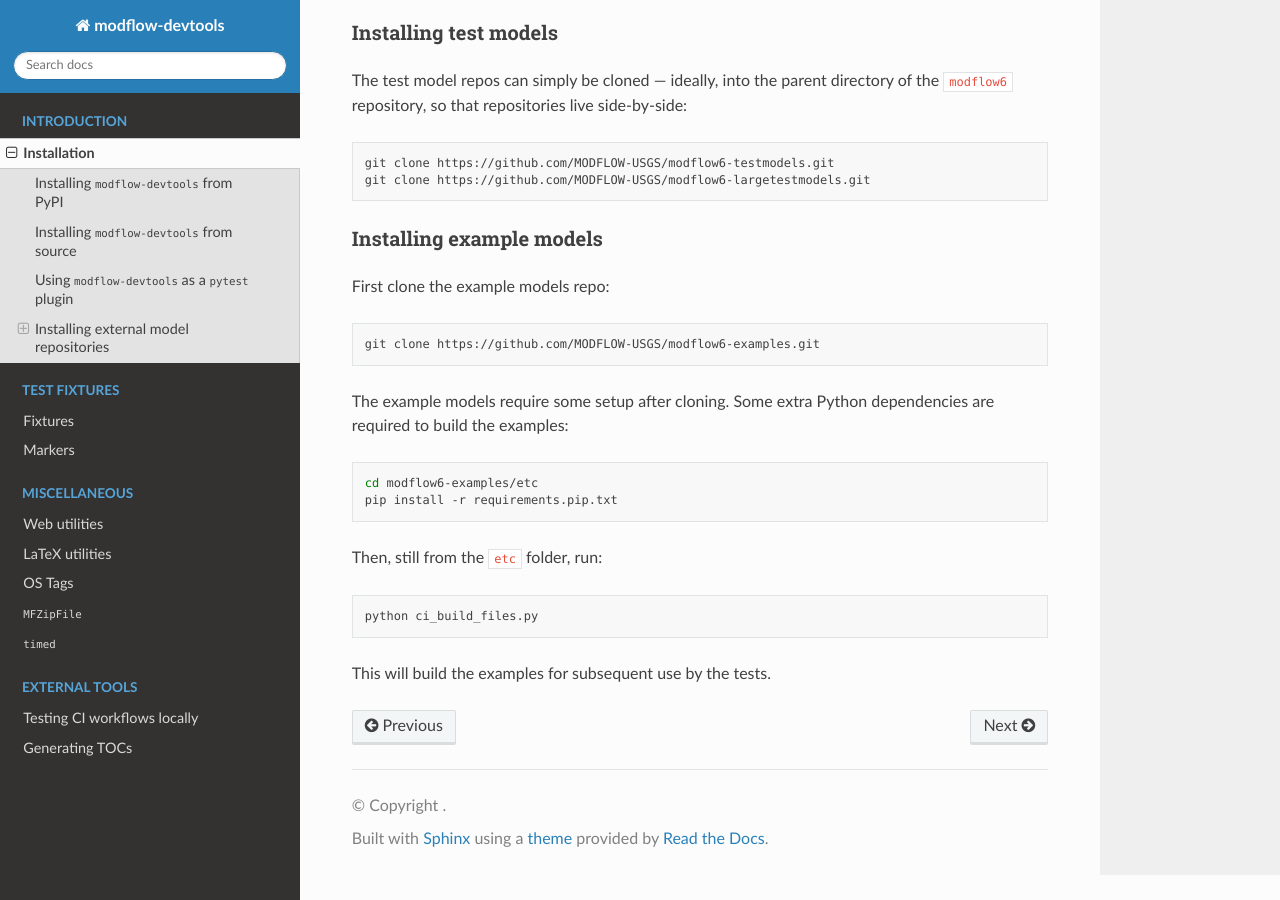
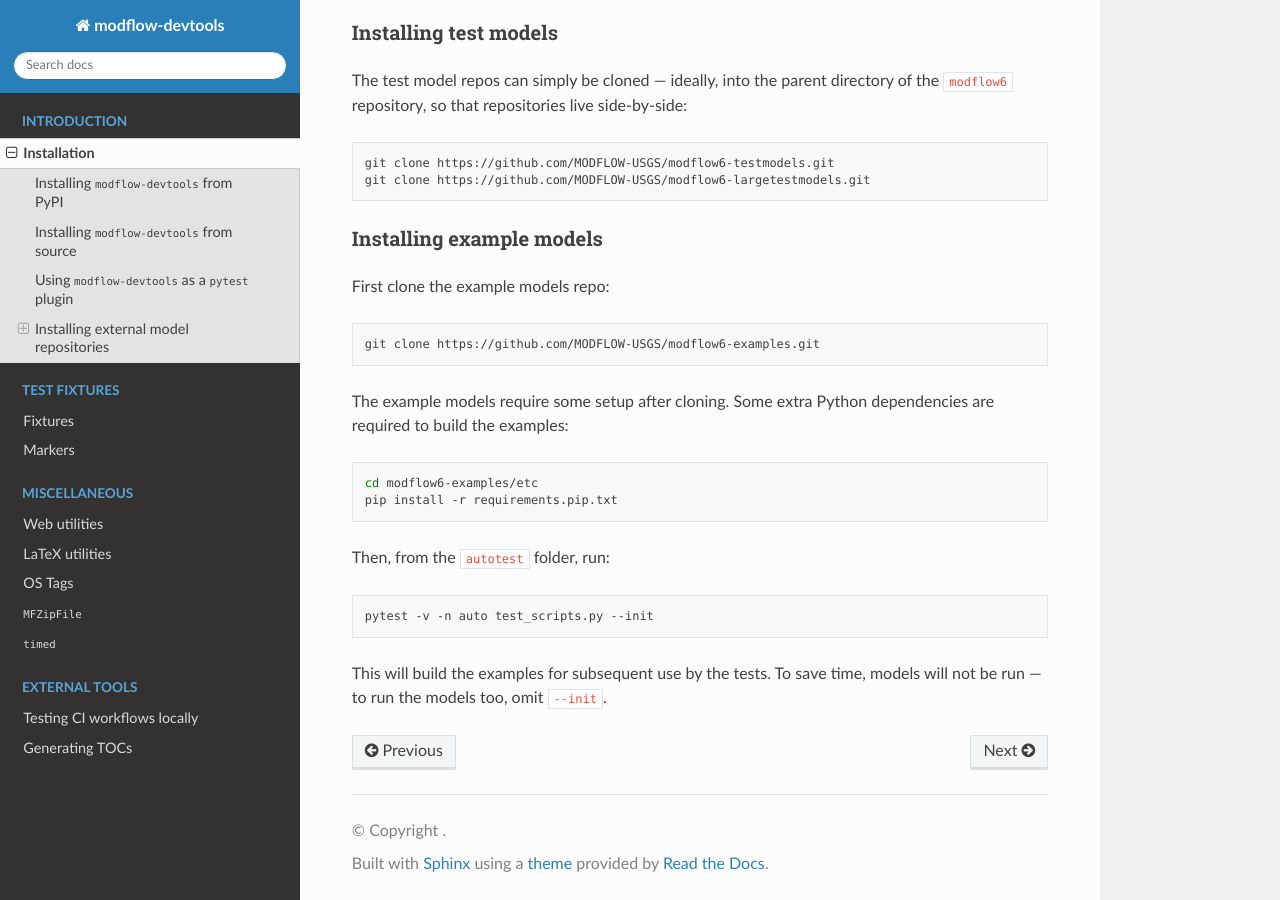
Before and after one commit to MODFLOW-USGS/modflow-devtools, a Sphinx documentation site: the page built from docs/md/install.md, in a window 1280 px wide and 900 px high, scrolled down 1236 px. Built offline with Sphinx 7.4.7 and the Read the Docs theme 2.0.0, drawn with Linux system fonts in a browser that asks for light colours.

Commit message:
update examples installation docs/CI

````diff
--- a/docs/md/install.md
+++ b/docs/md/install.md
@@ -67,10 +67,10 @@ cd modflow6-examples/etc
 pip install -r requirements.pip.txt
 ```
 
-Then, still from the `etc` folder, run:
+Then, from the `autotest` folder, run:
 
 ```shell
-python ci_build_files.py
+pytest -v -n auto test_scripts.py --init
 ```
 
-This will build the examples for subsequent use by the tests.
+This will build the examples for subsequent use by the tests. To save time, models will not be run &mdash; to run the models too, omit `--init`.
````
Also changed, not shown: docs/md/fixtures.md (+1 -1 lines), 1 other file.
